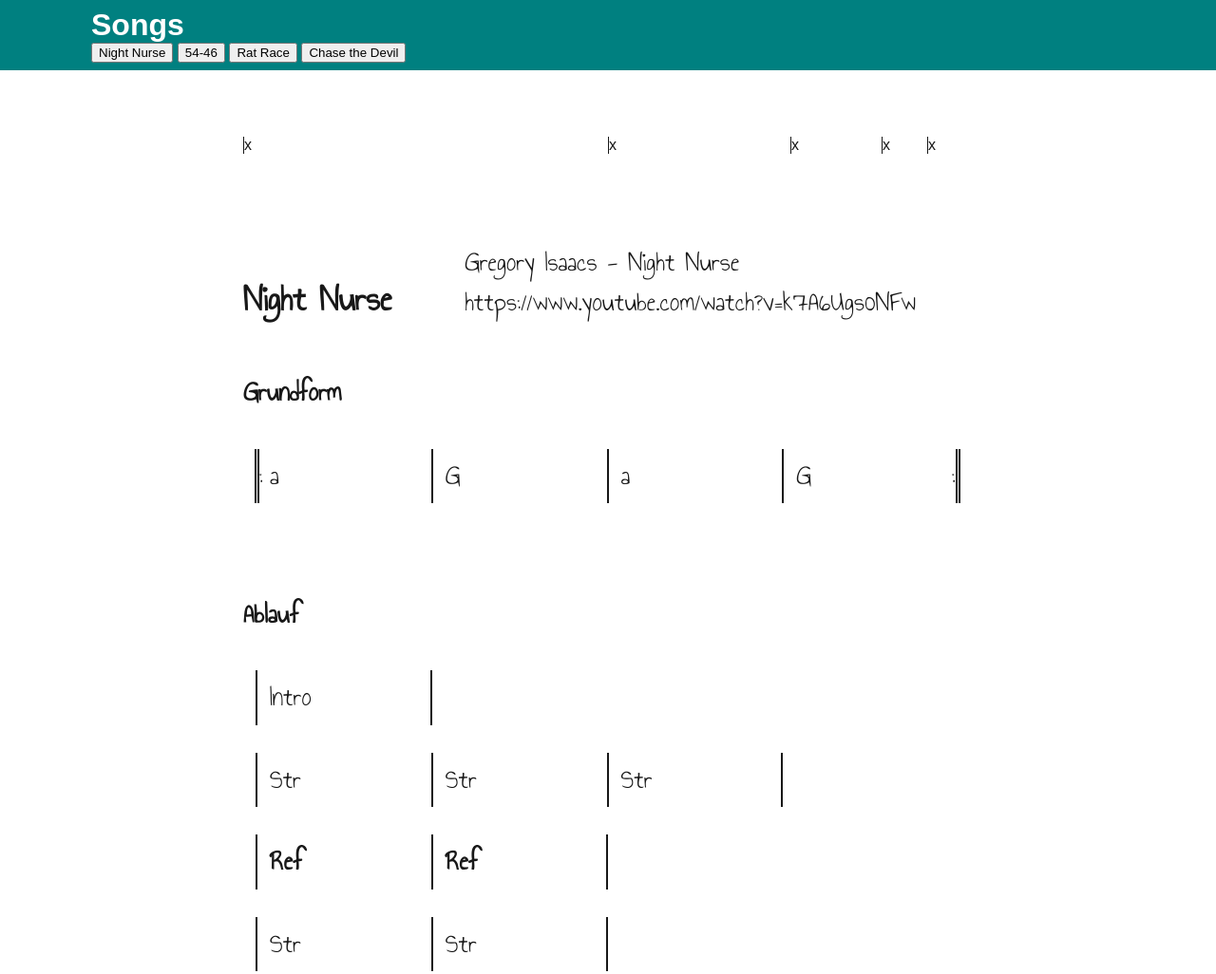
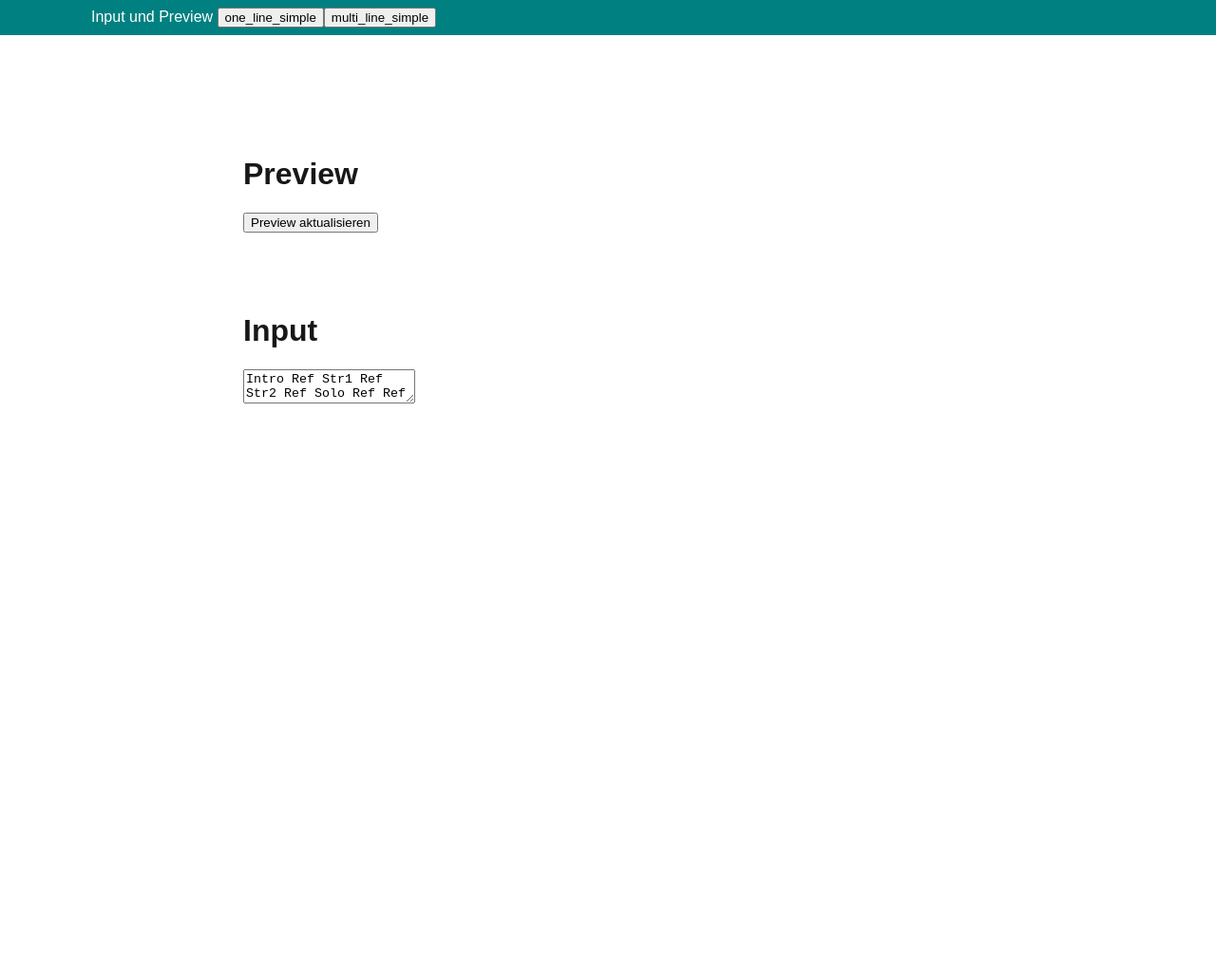
Before and after one commit to luPhz/songklatte, a plain HTML site: page index.html in a window 1280 px wide. Shown: the top 1026 px of the page at 95% size. After the commit the page ends 800 px from the top, so only its background shows below. Drawn offline with nearby package versions, Linux system fonts and the light colour scheme; files that its build step writes are made by us from their sources.

Commit message:
simple parsing and navigation

```diff
--- a/assets/js/songs.js
+++ b/assets/js/songs.js
@@ -1,7 +1,8 @@
 var songs = (function() {
     var c = {},
         f_create_song,
-        f_create_rhythm;
+        f_create_rhythm,
+        f_create_preview;
 
     f_create_rhythm = function(rhytmNotation) {
         const BEAT_SEPARATOR = ' ',
@@ -247,9 +248,48 @@ var songs = (function() {
         parentElement.appendChild(songElement);
     };
 
+    f_create_preview = function(songScript) {
+        const expressions = {
+            no_linebreak: /^\n/,
+            simple_sequence: /\w\s/
+        };
+
+        const parseSong = function(songScript) {
+            /*
+             * High-level-Song-Structructure:
+             *  - one line
+             *    -> Simple Sequence
+             *  - multiple lines
+             *    -> Simple Sequence
+             *    -> Detailed Sequence
+             *  - JSON
+             *    -> TBC
+             */
+            const structure = [];
+            if (songScript.includes("\n")) {
+                structure.push(songScript.split("\n"))
+            }
+            else {
+                // Simple sequence.
+                structure.push(songScript.split(/\s/));
+            }
+
+            return structure;
+        };
+
+        var songElement = document.createElement('div');
+        songElement.classList.add('song');
+
+        songElement.innerHTML = songScript;
+
+        console.log(parseSong(songScript));
+        return songElement;
+    };
+
     return {
         createRhythm: f_create_rhythm,
-        createSong: f_create_song
+        createSong: f_create_song,
+        createPreview: f_create_preview
     };
 
 })();
@@ -309,240 +349,54 @@ var night_nurse = {
     }
 };
 
-var my_number = {
-    "id": "my-number",
-    "parentId": "my-number-container",
-    "title": "54-46 Was My Number",
-    "infos": ["Toots & The Maytals - 54-46 Was My Number", "https://www.youtube.com/watch?v=wNxNwvjzGM0"],
-    "parts": [
+var test_songs = [
     {
-            "id": "basic-form",
-            "name": "Grundform",
-            "repeat": true,
-            "barsPerLine": 8,
-            "bars": ["G", "C", "G", "C","G", "C", "G", "C"]
+        "title": "one_line_simple",
+        "script": "Intro Ref Str1 Ref Str2 Ref Solo Ref Ref Ende",
     },
     {
-            "id": "hits",
-            "name": "Hits",
-            "barsPerLine": 5,
-            "bars": [
-                {"chords": "(Auftakt)", "lyrics": "Give it to me", "type": "empty"},
-                {"chords": "G", "lyrics": "One time!"},
-                {"chords": ['C'], "lyrics": "Give it to me"},
-                {"lyrics": "Two times!"},
-                {"chords": ['C', 'C', '', ''], "lyrics": "Give it to me"},
-                "",
-                {"lyrics": "Three times!"},
-                {"chords": ['C', 'C', 'C', ''], "lyrics": "Give it to me"},
-                {"lyrics": "Four times!"},
-                {"chords": ['C', 'C', 'C', 'C']}
-            ]
+        "title": "multi_line_simple",
+        "script": "Intro Ref\nStr1 Ref Str2 Ref\nSolo Ref Ref Ende",
     }
-    ],
-    "structure": {
-        "parts": [
-            {
-                "id": "intro",
-                "bars": ["Intro", "Yeah"]
-            },
-            {
-                "id": "round1",
-                "bars": ["Str (kurz)", "Str", "Str", "Hits", "54-46", "54-46"]
-            },
-            {
-                "id": "round2",
-                "bars": ["Yeah", "Skat", "Skat", "Hits* (D)", "Skat", "Skat (lang)"]
-            },
-            {
-                "id": "outro",
-                "bars": ["54-46", "Outro"]
-            }
-        ],
-        "break": true
+];
+
+// Handler when the DOM is fully loaded.
+var initPage = function() {
+    const songInputElement = document.getElementById("song-script");
+
+    var removeElements = function(parentElement) {
+        while (parentElement.firstChild) {
+            parentElement.removeChild(parentElement.lastChild);
         }
     };
+    var reloadSongPreview = function() {
+        var inputText = songInputElement.value;
 
-var rat_race = {
-    "id": "rat-race",
-    "parentId": "rat-race-container",
-    "title": "Rat Race",
-    "infos": ["Bob Marley & The Wailers - Rat Race", "https://www.youtube.com/watch?v=5Qe23LVs2O4"],
-    "parts": [
-        {
-            "id": "basic-form",
-            "name": "Grundform",
-            "repeat": true,
-            "barsPerLine": 8,
-            "bars": ["Bb", "Bb", "Bb", "Bb","Cm", "Cm", "Cm", "Cm"]
-        },
-        {
-            "id": "basic-form",
-            "name": "Intro",
-            // "barsPerLine": 5,
-            "bars": [
-                "",
-                {"chords": ["x", "x", "x", "x"], "type": "empty"},
-                {"chords": ["c", "b", "g", "#d"], "startRepeat": true},
-                { "chords": ["-", "", "Uh!", "", "-", "", "g", "b"]},
-                { "chords": ["c", "c", "c", "", "-", "", "b", ""]},
-                { "chords": ["c", "to", "rude!", "-"], "stopRepeat": true},
-                { "chords": ["Oh what a rat"]},
-                { "chords": ["Race"]}
-            ]
-        }
-    ],
-    "structure": {
-        "parts" : [
-            {
-                "id": "intro",
-                "bars": ["Intro (+1)"]
-            },
-            {
-                "id": "round1",
-                "bars": ["Ref", "Ref", "Str A", "Str A"]
-            },
-            {
-                "id": "round2",
-                "bars": ["Str B", "Str B", "Ref"]
-            },
-            {
-                "id": "round3",
-                "bars": ["Str B", "Str B", "Ref"]
-            },
-            {
-                "id": "outro",
-                "bars": ["Str C", "Outro"]
-            }
-        ]
-    }
+        var preview = songs.createPreview(inputText);
+
+        var previewParent = document.getElementById("song-preview-output");
+        removeElements(previewParent);
+        previewParent.appendChild(preview);
     };
 
-var devil = {
-    "id": "devil",
-    "parentId": "devil-container",
-    "title": "Chase the Devil",
-    "infos": ["I Chase The Devil - Max Romeo, The Upsetters, Lee Scratch Perry", "https://www.youtube.com/watch?v=PqyDn9dXj5k"],
-    "parts": [
-        {
-            "id": "basic-form",
-            "name": "Grundform",
-            "repeat": true,
-            "barsPerLine": 8,
-            "bars": ["Am", "Em", "Dm", "Am"]
-        },
-        {
-            "id": "b-part",
-            "name": "B-Teil",
-            "repeat": true,
-            "barsPerLine": 8,
-            "bars": ["Dm", "Em", "Dm", "Em"]
-        }
-    ],
-    "structure": {
-        "parts" : [
-            {
-                "id": "intro",
-                "bars": ["Intro"]
-            },
-            {
-                "id": "melody1",
-                "bars": ["Melodie (8)"]
-            },
-            {
-                "id": "round1",
-                "bars": ["Ref (Shirt)", "Ref (Shirt)", "Ref (Space)", "Ref (Space)"]
-            },
-            {
-                "id": "B-Teil",
-                "info": "kein offbeat",
-                "bars": ["B-Teil", "B-Teil"]
-            },
-            {
-                "id": "round2",
-                "bars": ["Ref (Shirt)", "Ref (Shirt)", "Ref (Space)", "Ref (Space)"]
-            },
-            {
-                "id": "melody2",
-                "bars": ["Melodie (8)"]
-            },
-            {
-                "id": "B-Teil 2",
-                "bars": ["B-Teil", "B-Teil"]
-            },
-            {
-                "id": "round3",
-                "bars": ["Ref (Shirt)", "Ref (Shirt)", "Ref (Space)", "Ref (Space)"]
-            },
-            {
-                "id": "B-Teil 3",
-                "bars": ["B-Teil", "B-Teil"]
-            },
-            {
-                "id": "round4",
-                "bars": ["Ref (Shirt)", "Ref (Shirt)", "Ref (Space)", "Ref (Space)"]
-            },
-            {
-                "id": "dubgroove",
-                "bars": ["Dub Groove (2)", "Dub Low (2)", "Dub Rap"]
-            },
-            {
-                "id": "B-Teil 4",
-                "bars": ["B-Teil", "B-Teil"]
-            },
-            {
-                "id": "round5",
-                "bars": ["Ref (Shirt)", "Ref (Shirt)"]
-            },
-            {
-                "id": "dubgroove2",
-                "bars": ["Melodie Rap (8)", "Dub Rap (8)"]
-            },
-            {
-                "id": "round6",
-                "bars": ["Ref (Space)", "Ref (Space)"]
-            },
-            {
-                "id": "B-Teil 5",
-                "bars": ["B-Teil", "B-Teil"]
-            },
-            {
-                "id": "round7",
-                "bars": ["Ref (Shirt)", "Ref (Shirt)"]
-            },
-            {
-                "id": "dubgroove3",
-                "bars": ["Melodie Rap (4)"]
-            },
-            {
-                "id": "round8",
-                "bars": ["Ref (Space)", "Ref (Space)"]
-            },
-            {
-                "id": "dubgroove4",
-                "bars": ["Melodie Rap (8)"]
-            }
-        ]
-    }
+    /* Page Header */
+    const pageHeader = document.getElementById("cnt-page-header");
+    const navLoadSong = function(songScript) {
+        songInputElement.value = songScript;
     };
+    const createNavItem = function(item) {
+        var navButton = document.createElement("button");
+        navButton.textContent = item.title;
+        navButton.addEventListener("click", () => navLoadSong(item.script));
 
-var initPage = function() {
+        pageHeader.appendChild(navButton);
+    };
+    test_songs.forEach(createNavItem);
 
-    // Handler when the DOM is fully loaded
-    console.log('initPage.');
+    document.getElementById("btn-reload-song-preview").addEventListener('click', reloadSongPreview);
 
-    // document.querySelector("#btn-contact-send").addEventListener('click', happypac.send);
-
-
-    document.getElementById("rhythm-container").appendChild(songs.createRhythm("x - x x-xx"));
-
-    songs.createSong(night_nurse);
-
-
-    songs.createSong(my_number);
-
-    songs.createSong(rat_race);
-    songs.createSong(devil);
+    // document.getElementById("rhythm-container").appendChild(songs.createRhythm("x - x x-xx"));
+    // songs.createSong(night_nurse);
 };
 
 if (document.readyState === "complete" ||
--- a/index.html
+++ b/index.html
@@ -11,22 +11,22 @@
 <body>
 
     <header>
-      <div class="layout-container">
-        <h1>Songs</h1>
-        <button id="btn-night-nurse">Night Nurse</button>
-        <button id="btn-my-number">54-46</button>
-        <button id="btn-rat-race">Rat Race</button>
-        <button id="btn-devil">Chase the Devil</button>
+      <div id="cnt-page-header" class="layout-container">
+        Input und Preview
       </div>
     </header>
 
     <main>
-      <div id="rhythm-container" class="layout-container"></div>
+      <div id="cnt-song-preview" class="layout-container">
+        <h1>Preview</h1>
+        <button id="btn-reload-song-preview">Preview aktualisieren</button>
+        <div id="song-preview-output"></div>
+      </div>
 
-      <div id="night-nurse-container" class="layout-container"></div>
-      <div id="my-number-container" class="layout-container"></div>
-      <div id="rat-race-container" class="layout-container"></div>
-      <div id="devil-container" class="layout-container"></div>
+      <div id="song-input" class="layout-container">
+        <h1>Input</h1>
+        <textarea id="song-script">Intro Ref Str1 Ref Str2 Ref Solo Ref Ref Ende</textarea>
+      </div>
     </main>
 
   <script src="assets/js/songs.js"></script>
```
Lines whose indentation alone changed are shown as unchanged.
